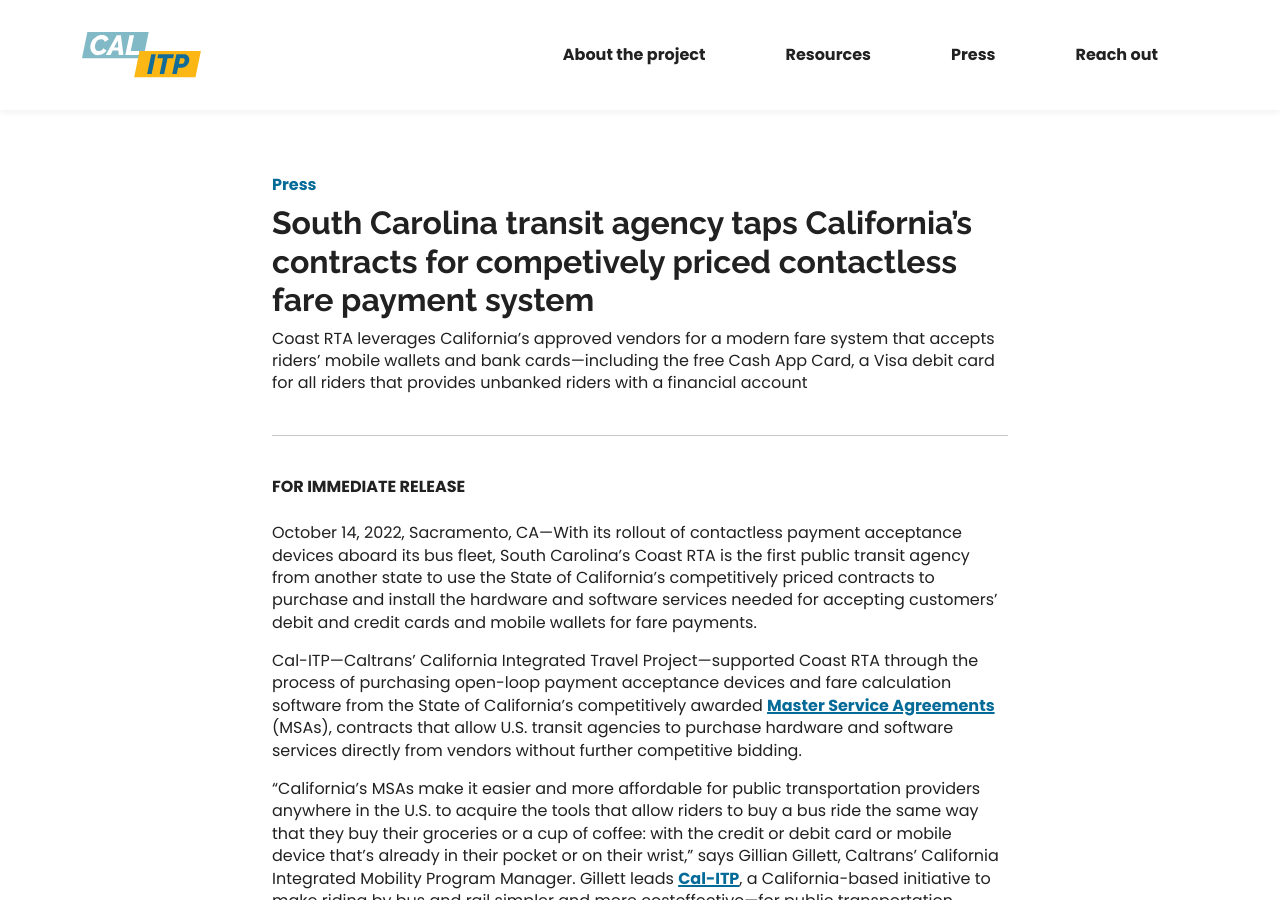
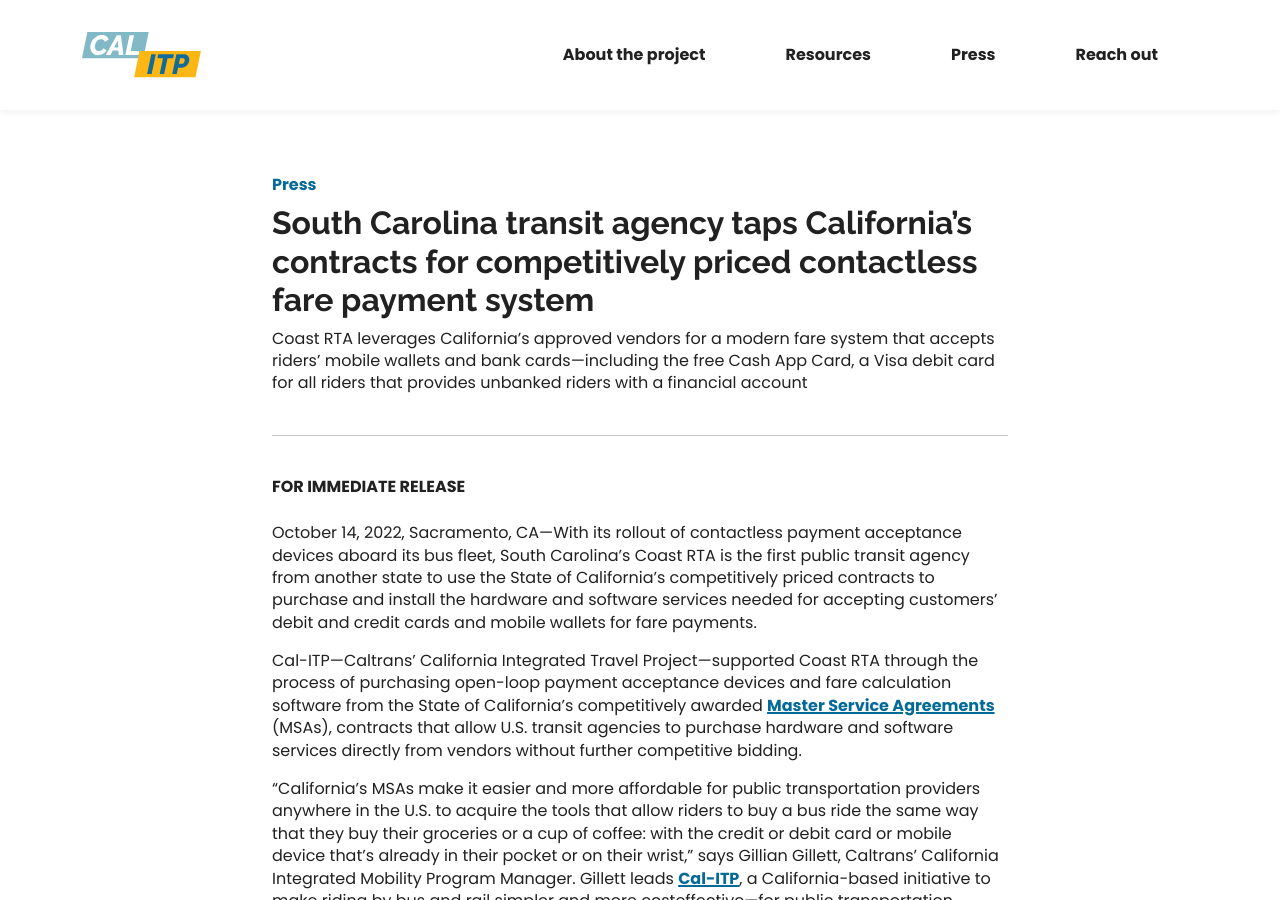
Before and after one commit to cal-itp/calitp.org, a Jekyll site: the page built from src/_press/cal-itp-coast-rta-msa.md, in a window 1280 px wide and 900 px high. Built offline with Jekyll 4.4.1, drawn with Linux system fonts in a browser that asks for light colours.

Commit message:
fix(press): typo

```diff
--- a/src/_press/cal-itp-coast-rta-msa.md
+++ b/src/_press/cal-itp-coast-rta-msa.md
@@ -1,8 +1,8 @@
 ---
 date: "2022-10-14T17:00:00-07:00"
-title: South Carolina transit agency taps California’s contracts for competively priced contactless fare payment system
+title: South Carolina transit agency taps California’s contracts for competitively priced contactless fare payment system
 heading: |-
-  South Carolina transit agency taps California’s contracts for competively priced contactless fare payment system
+  South Carolina transit agency taps California’s contracts for competitively priced contactless fare payment system
 lead: |-
   Coast RTA leverages California’s approved vendors for a modern fare system that accepts riders’ mobile wallets and bank
   cards—including the free Cash App Card, a Visa debit card for all riders that provides unbanked riders with a financial account
```
